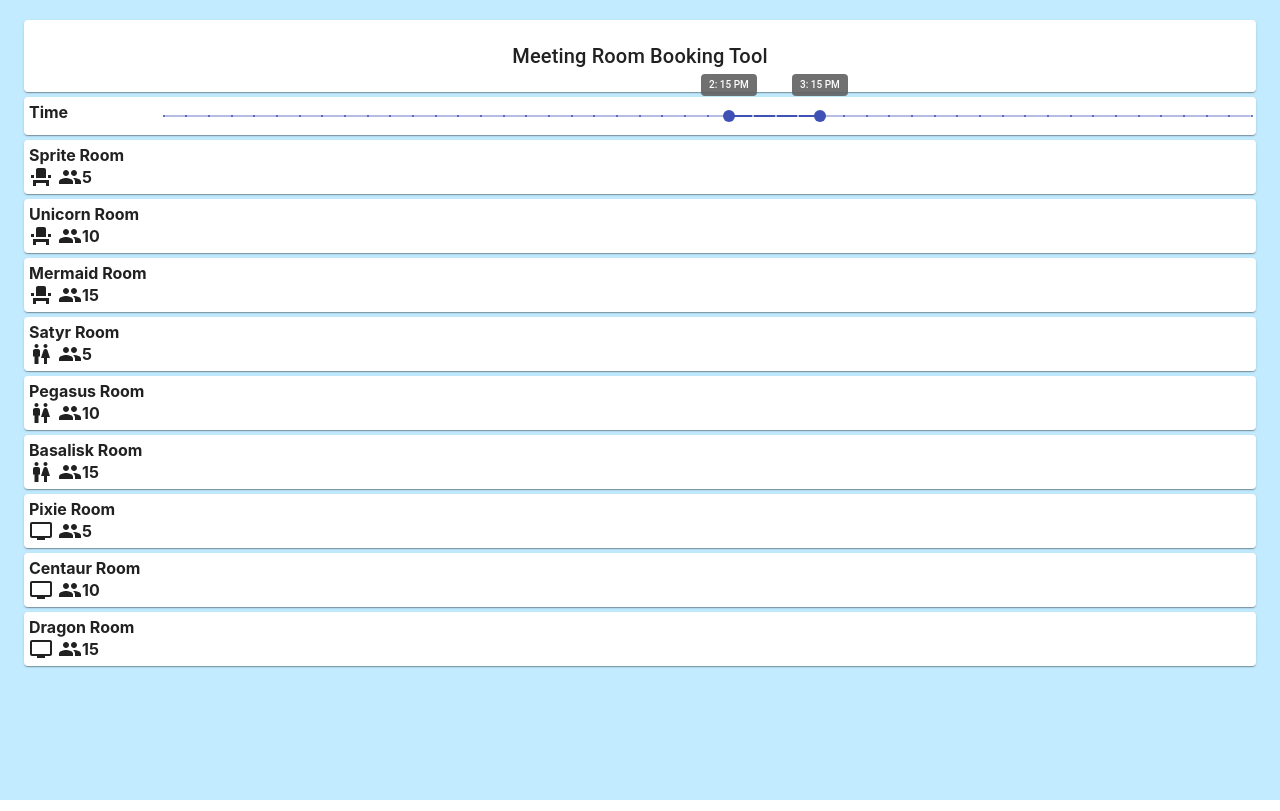
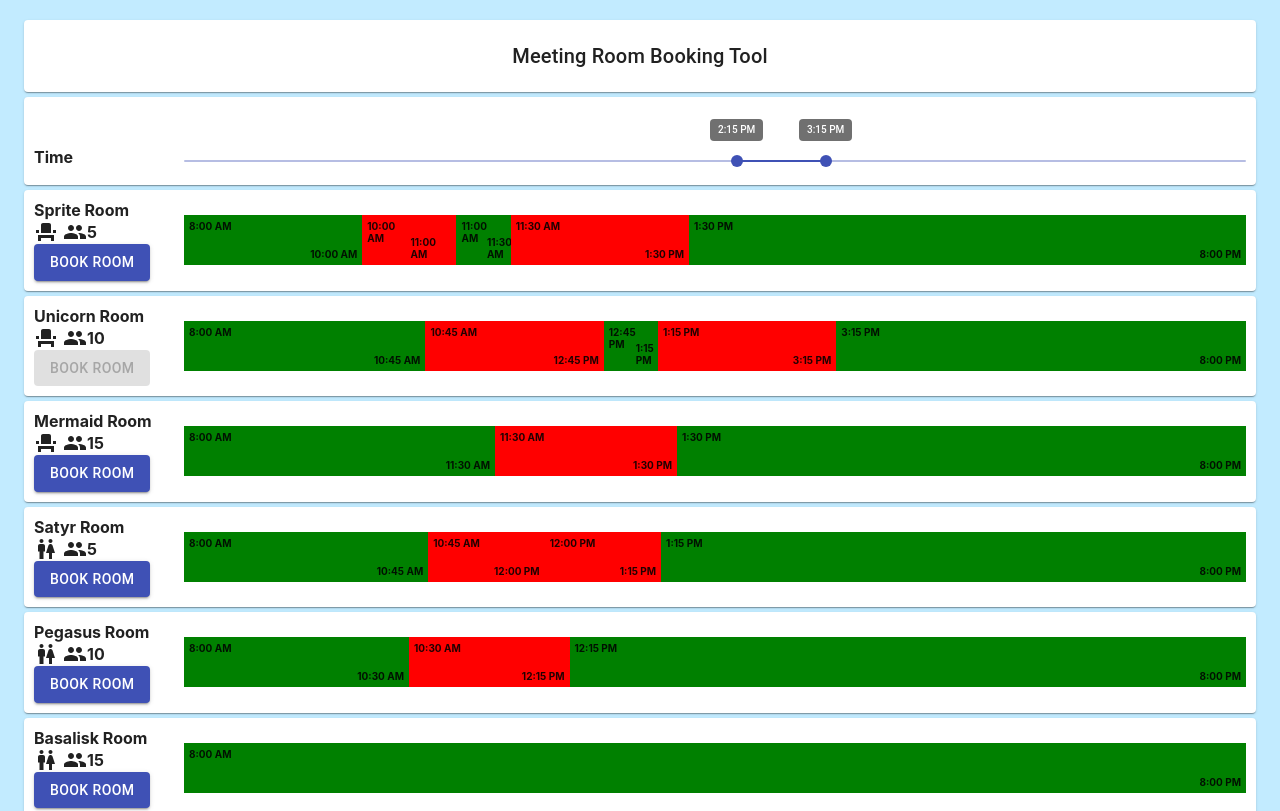
Before and after one commit to Tekkromancer/zensark-meeting-rooms, a React (Create React App) app: page / in a window 1280 px wide. Shown: the top 811 px of the page. Built offline with nearby package versions, Linux system fonts and the light colour scheme; data requests are answered from the project's data file.

Commit message:
add calendar visualization

```diff
--- a/db.json
+++ b/db.json
@@ -94,5 +94,63 @@
       "roomTypeID": 2,
       "capacityID": 2
     }
+  ],
+  "bookings": [
+    {
+      "roomID": 0,
+      "date": "2021/06/09",
+      "start": "10:00 AM",
+      "end": "11:00 AM",
+      "id": 1
+    },
+    {
+      "roomID": 1,
+      "date": "2021/06/09",
+      "start": "10:45 AM",
+      "end": "12:45 PM",
+      "id": 2
+    },
+    {
+      "roomID": 0,
+      "date": "2021/06/09",
+      "start": "11:30 AM",
+      "end": "1:30 PM",
+      "id": 3
+    },
+    {
+      "roomID": 2,
+      "date": "2021/06/09",
+      "start": "11:30 AM",
+      "end": "1:30 PM",
+      "id": 4
+    },
+    {
+      "roomID": 4,
+      "date": "2021/06/09",
+      "start": "10:30 AM",
+      "end": "12:15 PM",
+      "id": 5
+    },
+    {
+      "roomID": 3,
+      "date": "2021/06/09",
+      "start": "10:45 AM",
+      "end": "12:00 PM",
+      "id": 6
+    },
+    {
+      "roomID": 3,
+      "date": "2021/06/09",
+      "start": "12:00 PM",
+      "end": "1:15 PM",
+      "id": 7
+    },
+    {
+      "roomID": 1,
+      "date": "2021/06/09",
+      "start": "1:15 PM",
+      "end": "3:15 PM",
+      "id": 8
+    }
   ]
 }
--- a/package.json
+++ b/package.json
@@ -9,6 +9,7 @@
     "@testing-library/react": "^11.1.0",
     "@testing-library/user-event": "^12.1.10",
     "axios": "^0.21.1",
+    "moment": "^2.29.1",
     "react": "^17.0.2",
     "react-dom": "^17.0.2",
     "react-router-dom": "^5.2.0",
--- a/src/components/roomColumn/index.jsx
+++ b/src/components/roomColumn/index.jsx
@@ -6,6 +6,7 @@ import WcIcon from '@material-ui/icons/Wc';
 import PeopleIcon from '@material-ui/icons/People';
 
 import useStyles from './style';
+import { Button } from '@material-ui/core';
 
 const typeIcons = [
   EventSeatIcon,
@@ -14,11 +15,16 @@ const typeIcons = [
 ];
 
 const RoomColumn = ({
-  data
+  data,
+  bookingAllowed,
+  onCreateBooking,
 }) => {
   const classes = useStyles();
   const TypeIcon = typeIcons[data.roomType.id];
 
+  const createBooking = () => {
+    onCreateBooking(data);
+  }
 
   return (
     <div className={classes.root}>
@@ -28,6 +34,12 @@ const RoomColumn = ({
         <PeopleIcon />
         <span className={classes.capacityValue}>{data.capacity.capacity}</span>
       </div>
+      <Button
+        variant="contained"
+        disabled={!bookingAllowed}
+        color="primary"
+        onClick={createBooking}
+      >Book Room</Button>
     </div>
   );
 }
--- a/src/components/roomColumn/style.js
+++ b/src/components/roomColumn/style.js
@@ -5,6 +5,7 @@ import { roomColumnWidth } from '../../scenes/home/style';
 export default makeStyles({
   root: {
     width: roomColumnWidth,
+    minWidth: roomColumnWidth,
   },
   nameSection: {
     fontWeight: 'bold',
--- a/src/components/roomRow/index.jsx
+++ b/src/components/roomRow/index.jsx
@@ -5,16 +5,106 @@ import { Grid, Paper } from '@material-ui/core';
 import RoomColumn from '../roomColumn';
 
 import useStyles from './style';
+import { getTimeText } from '../../utils/textUtils';
+import { canBook } from '../../scenes/home/dataLoader';
+
+const getBlocks = ({ config, data: { bookings } }) => {
+  const startMinutes = config.start * 60;
+  const endMinutes = config.end * 60;
+
+  const blocks = [];
+
+  bookings.forEach((booking, i) => {
+    // Start Block
+    if (i === 0) {
+      if (booking.start > startMinutes) {
+        blocks.push({
+          duration: booking.start - startMinutes,
+          startText: getTimeText(startMinutes),
+          endText: getTimeText(booking.start),
+          available: true
+        });
+      }
+    }
+
+    // current block
+    blocks.push({
+      duration: booking.end - booking.start,
+      startText: getTimeText(booking.start),
+      endText: getTimeText(booking.end),
+      available: false
+    });
+
+    // if it's the last booking
+    if (i === bookings.length - 1) {
+      blocks.push({
+        duration: endMinutes - booking.end,
+        startText: getTimeText(booking.end),
+        endText: getTimeText(endMinutes),
+        available: true
+      });
+
+    } else {
+      const nextBooking = bookings[i + 1];
+      if (nextBooking.start > booking.end) {
+        blocks.push({
+          duration: nextBooking.start - booking.end,
+          startText: getTimeText(booking.end),
+          endText: getTimeText(nextBooking.start),
+          available: true
+        });
+      }
+    }
+  });
+
+  if (blocks.length === 0) {
+    blocks.push({
+      duration: endMinutes - startMinutes,
+      startText: getTimeText(startMinutes),
+      endText: getTimeText(endMinutes),
+      available: true
+    });
+  }
+
+  return blocks;
+};
 
 const RoomRow = ({
-  data
+  data,
+  config,
+  onCreateBooking,
+  timeRange,
 }) => {
   const classes = useStyles();
+
+  const totalTime = (config.end - config.start) * 60;
+
+  const getWidthPercent = duration => `${duration / totalTime * 100}%`;
+
+  const blocks = getBlocks({ config, data });
+
+  const bookingAllowed = canBook({ data, timeRange });
 
   return (
     <Grid item xs={12}>
       <Paper className={classes.roomRow}>
-        <RoomColumn data={data} />
+        <RoomColumn data={data} onCreateBooking={onCreateBooking} bookingAllowed={bookingAllowed} />
+        <div className={classes.timeline}>
+          {blocks.map((block, i) => (
+            <div
+              key={`${data.id}_b_${i}`}
+              className={classes.block}
+              style={{
+                backgroundColor: block.available ? 'green' : 'red',
+                width: getWidthPercent(block.duration),
+                // width: `${33}%`,
+              }}
+            >
+              <div>{block.startText}</div>
+              <div style={{ justifyContent: 'flex-end' }}>{block.endText}</div>
+            </div>
+          ))}
+        </div>
       </Paper>
     </Grid>
   );
--- a/src/components/roomRow/style.js
+++ b/src/components/roomRow/style.js
@@ -1,8 +1,37 @@
 import { makeStyles } from "@material-ui/core";
+
+import { rowPadding } from '../../scenes/home/style';
+
+const blockBorder = '1px solid black';
 
 export default makeStyles({
   roomRow: {
     marginTop: 5,
+    padding: rowPadding,
+    display: 'flex',
+    alignItems: 'center',
+  },
+  timeline: {
+    display: 'flex',
+    alignItems: 'center',
+    height: 40,
+    width: '100%'
+  },
+  block: {
+    display: 'flex',
+    justifyContent: 'space-between',
+    // alignItems: 'center',
     padding: 5,
-  }
+    height: 40,
+    // borderLeft: blockBorder,
+    // borderRight: blockBorder,
+    '& > div': {
+      fontSize: 10,
+      fontWeight: 'bold',
+      display: 'flex',
+      flexDirection: 'column',
+    }
+  },
+
+
 });
--- a/src/components/timeSlider/index.jsx
+++ b/src/components/timeSlider/index.jsx
@@ -1,18 +1,8 @@
 import { Paper, Slider, Tooltip } from '@material-ui/core';
-import React, { useState } from 'react';
+import React, { useEffect, useState } from 'react';
+import { getTimeText } from '../../utils/textUtils';
 
 import useStyles from './style';
-
-const valuetext = value => {
-  let hours = Math.floor(value / 60);
-  const meridian = hours < 12 ? 'AM' : 'PM';
-  if (meridian === 'PM') hours -= 12;
-
-  if (hours === 0) hours = 12;
-
-  const minutes = value % 60;
-  return `${hours}: ${minutes === 0 ? '00' : minutes} ${meridian}`;
-};
 
 const ValueLabelComponent = props => {
   const { children, open, value } = props;
@@ -24,9 +14,8 @@ const ValueLabelComponent = props => {
   );
 };
 
-const TimeSlider = ({ config }) => {
+const TimeSlider = ({ config, onChange }) => {
   const classes = useStyles();
-
 
   const [value, setValue] = useState(() => {
     const now = new Date();
@@ -48,8 +37,13 @@ const TimeSlider = ({ config }) => {
     return [startTime, endTime];
   });
 
+  useEffect(() => {
+    onChange(value);
+  }, []);
+
   const handleChange = (event, newValue) => {
     setValue(newValue);
+    onChange(newValue);
   };
 
   const min = config.start * 60;
@@ -69,8 +63,7 @@ const TimeSlider = ({ config }) => {
         onChange={handleChange}
         valueLabelDisplay="on"
         ValueLabelComponent={ValueLabelComponent}
-        valueLabelFormat={valuetext}
-        marks={true}
+        valueLabelFormat={getTimeText}
       />
     </Paper>
   )
--- a/src/components/timeSlider/style.js
+++ b/src/components/timeSlider/style.js
@@ -1,15 +1,17 @@
 import { makeStyles } from "@material-ui/core";
 
-import { roomColumnWidth } from '../../scenes/home/style';
+import { roomColumnWidth, rowPadding } from '../../scenes/home/style';
 
 export default makeStyles({
   root: {
     marginTop: 5,
-    padding: 5,
+    padding: rowPadding,
+    paddingTop: 50,
     display: 'flex',
   },
   headerColumn: {
     width: roomColumnWidth,
+    minWidth: roomColumnWidth,
     fontWeight: 'bold',
   }
 });
--- a/src/scenes/home/dataLoader.js
+++ b/src/scenes/home/dataLoader.js
@@ -1,4 +1,5 @@
 import axios from 'axios';
+import { getTimeText, getTimeMinutes } from '../../utils/textUtils';
 
 const baseURL = ' http://localhost:3002';
 
@@ -7,12 +8,34 @@ const queue = [
   { endpoint: 'roomCapacities', loaded: false, result: null },
   { endpoint: 'roomTypes', loaded: false, result: null },
   { endpoint: 'rooms', loaded: false, result: null },
+  { endpoint: 'bookings', loaded: false, result: null },
 ];
 
 const data = {};
 
 const checkAllLoaded = () => queue.every(({loaded}) => loaded);
 const getForeignKeyData = (foreignID, foreignData) => foreignData.find(({id}) => id === foreignID);
+const getBookings = id => data.bookings
+  .filter(({ roomID }) => roomID === id)
+  .sort((a, b) => a.start - b.start)
+  .map(item => ({
+    ...item,
+    startText: item.start,
+    endText: item.end,
+    start: getTimeMinutes(item.start),
+    end: getTimeMinutes(item.end),
+  }));
+
+const getDisplayData = () =>
+  data.rooms.map(roomData => {
+    return {
+      id: roomData.id,
+      name: roomData.name,
+      roomType: getForeignKeyData(roomData.roomTypeID, data.roomTypes),
+      capacity: getForeignKeyData(roomData.capacityID, data.roomCapacities),
+      bookings: getBookings(roomData.id),
+    };
+  });
 
 const getReturnResult = () => {
   queue.reduce((acc, {endpoint, result}) => {
@@ -20,14 +43,7 @@ const getReturnResult = () => {
     return acc;
   }, data);
 
-  data.displayData = data.rooms.map(roomData => {
-    return {
-      id: roomData.id,
-      name: roomData.name,
-      roomType: getForeignKeyData(roomData.roomTypeID, data.roomTypes),
-      capacity: getForeignKeyData(roomData.capacityID, data.roomCapacities),
-    };
-  });
+  data.displayData = getDisplayData();
 
   return data;
 }
@@ -53,3 +69,33 @@ export const loadData = callback => {
   });
 
 }
+
+export const addBooking = (bookingData, date, timeslot, callback) => {
+  const payload = {
+    roomID: bookingData.id,
+    date,
+    start: getTimeText(timeslot[0]),
+    end: getTimeText(timeslot[1]),
+  };
+
+  axios.post(`${baseURL}/bookings`, payload)
+    .then(response => {
+      data.bookings.push(response.data);
+      callback(getReturnResult());
+    });
+};
+
+export const canBook = ({ data: { name, bookings }, timeRange }) => {
+  let bookingAllowed = true;
+  const [ startTime, endTime ] = timeRange;
+
+  bookings.forEach(({ start: bookingStart, end: bookingEnd }) => {
+    if (startTime >= bookingStart && startTime < bookingEnd) bookingAllowed = false;
+    if (endTime > bookingStart && endTime <= bookingEnd) bookingAllowed = false;
+    if (startTime < bookingStart && endTime > bookingEnd) bookingAllowed = false;
+
+
+  });
+
+  return bookingAllowed;
+}
--- a/src/scenes/home/index.jsx
+++ b/src/scenes/home/index.jsx
@@ -1,9 +1,10 @@
 import { Box, Container, Grid, Paper, Typography } from '@material-ui/core';
+import moment from 'moment';
 import React, { useCallback, useEffect, useState } from 'react';
 import RoomRow from '../../components/roomRow';
 import TimeSlider from '../../components/timeSlider';
 
-import { loadData } from './dataLoader';
+import { loadData, addBooking } from './dataLoader';
 
 import useStyles from './style';
 
@@ -12,8 +13,13 @@ const HomeScene = () => {
 
   const [roomData, setRoomData] = useState([]);
   const [configData, setConfigData] = useState();
+  const [timeRange, setTimeRange] = useState([]);
+  const [date, setDate] = useState(() => {
+    return moment(new Date()).format('YYYY/MM/DD');
+  });
 
   const onComplete = useCallback(data => {
+    console.log('onComplete', data);
     setRoomData(data.displayData);
     setConfigData(data.config);
   }, []);
@@ -22,6 +28,14 @@ const HomeScene = () => {
     if (roomData.length > 1) return;
     loadData(onComplete);
   }, [onComplete, roomData])
+
+  const onTimeChange = range => {
+    setTimeRange(range);
+  }
+
+  const onCreateBooking = (data) => {
+    addBooking(data, date, timeRange, onComplete);
+  }
 
   return (
 
@@ -36,9 +50,15 @@ const HomeScene = () => {
             </Grid>
           </Grid>
         </Paper>
-        {configData && <TimeSlider config={configData} />}
-        {roomData.length > 0 && roomData.map((data) => (
-          <RoomRow key={`room${data.id}`} data={data} />
+        {configData && <TimeSlider config={configData} onChange={onTimeChange} />}
+        {roomData.length > 0 && configData && roomData.map((data) => (
+          <RoomRow
+            key={`room${data.id}`}
+            config={configData}
+            data={data}
+            onCreateBooking={onCreateBooking}
+            timeRange={timeRange}
+          />
         ))}
       </Container>
     </Box>
--- a/src/scenes/home/style.js
+++ b/src/scenes/home/style.js
@@ -1,6 +1,8 @@
 import { makeStyles } from "@material-ui/core";
 
 export const roomColumnWidth = 150;
+export const rowPadding = 10;
+
 
 export default makeStyles({
   root: {
--- /dev/null
+++ b/src/utils/textUtils.js
@@ -0,0 +1,20 @@
+export const getTimeText = value => {
+  let hours = Math.floor(value / 60);
+  const meridian = hours < 12 ? 'AM' : 'PM';
+  if (meridian === 'PM') hours -= 12;
+
+  if (hours === 0) hours = 12;
+
+  const minutes = value % 60;
+  return `${hours}:${minutes === 0 ? '00' : minutes} ${meridian}`;
+};
+
+export const getTimeMinutes = value => {
+  const meridian = value.substr(value.indexOf(' ') + 1);
+  const time = value.substr(0, value.indexOf(' '));
+  let [hours, minutes] = time.split(':');
+  hours = Number(hours);
+  minutes = Number(minutes);
+  if (meridian === 'PM' && hours < 12) hours += 12;
+  return hours * 60 + minutes;
+};
```
Also changed, not shown: 1 other file (tests, documents, lock files or other folders).
